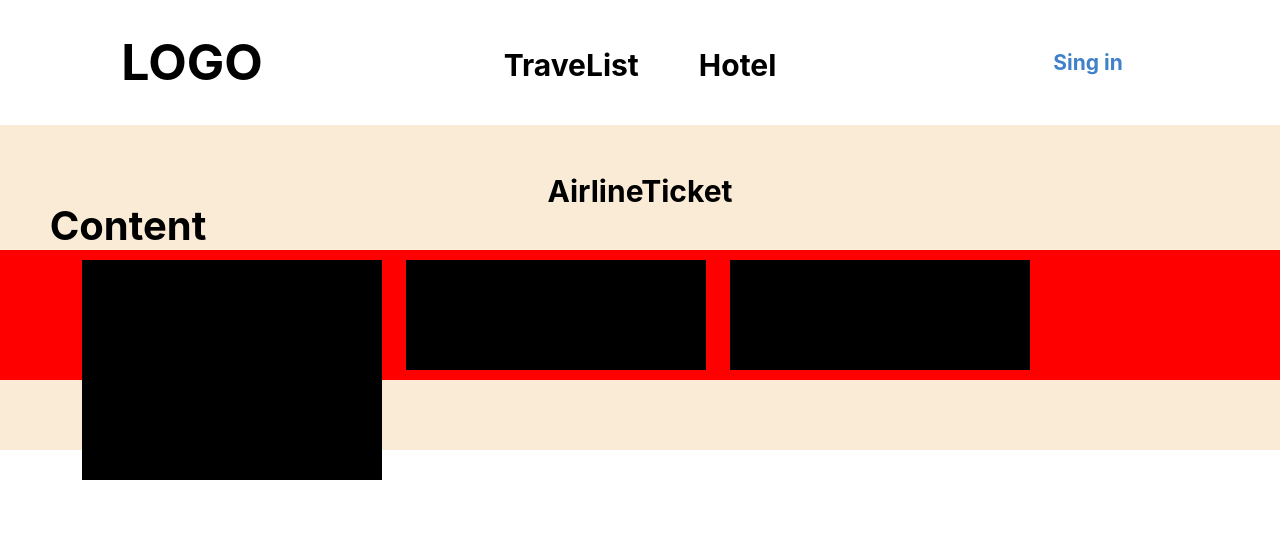
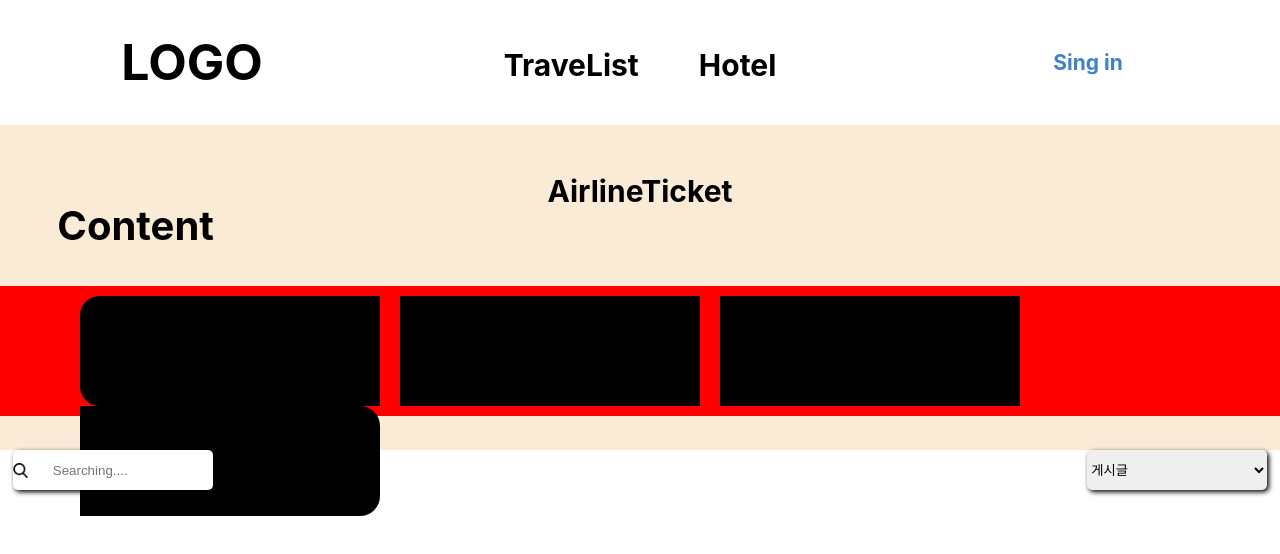
Before and after one commit to ykkc21/Capstone, a React (Create React App) app in the folder project/: page /admin in a window 1280 px wide. Shown: the top 554 px of the page. Built offline with nearby package versions, Linux system fonts and the light colour scheme.

Commit message:
commit
commit

```diff
--- a/project/src/pages/admin.jsx
+++ b/project/src/pages/admin.jsx
@@ -9,11 +9,27 @@ const admin = () => {
         <div className={style.CountBox}>
           <h1>Content</h1>
           <div className={style.s_countbox}>
+            <div className={`${style.s_box} ${style.first}`}></div>
             <div className={style.s_box}></div>
             <div className={style.s_box}></div>
-            <div className={style.s_box}></div>
-            <div className={style.s_box}></div>
+            <div className={`${style.s_box} ${style.last}`}></div>
           </div>
+        </div>
+
+        <div className={style.ContentListBox}>
+          <form action="/" method="get" className={style.form}>
+            <input
+              type="search"
+              name="search"
+              className={style.search}
+              placeholder="Searching...."
+            />
+            <select name="menu" className={style.menu}>
+              <option value="게시글">게시글</option>
+              <option value="관광지">관광지</option>
+              <option value="유저">유저</option>
+            </select>
+          </form>
         </div>
       </div>
     </Fragment>
--- a/project/src/styles/Admin.module.css
+++ b/project/src/styles/Admin.module.css
@@ -58,3 +58,65 @@
   border-top-right-radius: 20px;
   border-bottom-right-radius: 20px;
 }
+
+@media (max-width: 1440px) {
+  .CountBox > h1 {
+    left: 10.6%;
+  }
+  .CountBox > .s_countbox {
+    top: 78%;
+  }
+
+  .CountBox > .s_countbox > .s_box {
+    margin: 0 10px;
+  }
+
+  .CountBox > .s_countbox > .first {
+    border-top-left-radius: 20px;
+    border-bottom-left-radius: 20px;
+  }
+
+  .CountBox > .s_countbox > .last {
+    border-top-right-radius: 20px;
+    border-bottom-right-radius: 20px;
+  }
+
+  .ContentListBox {
+    width: 100%;
+    height: 600px;
+  }
+
+  .ContentListBox > .form {
+    width: 100%;
+    height: 50px;
+    position: relative;
+  }
+  .ContentListBox > .form > .search {
+    width: 200px;
+    height: 40px;
+    border: none;
+    box-shadow: 2px 2px 5px #000;
+    border-radius: 5px;
+    position: absolute;
+    top: 0%;
+    left: 1%;
+  }
+  .ContentListBox > .form > .search::placeholder {
+    padding-left: 40px;
+    background-image: url("../assets/img/free-icon-search-149852.png");
+    background-repeat: no-repeat;
+    background-position: left;
+    background-size: contain;
+  }
+
+  .ContentListBox > .form > .menu {
+    width: 180px;
+    height: 40px;
+    border: none;
+    box-shadow: 2px 2px 5px #000;
+    border-radius: 5px;
+    position: absolute;
+    top: 0%;
+    right: 1%;
+  }
+}
```
